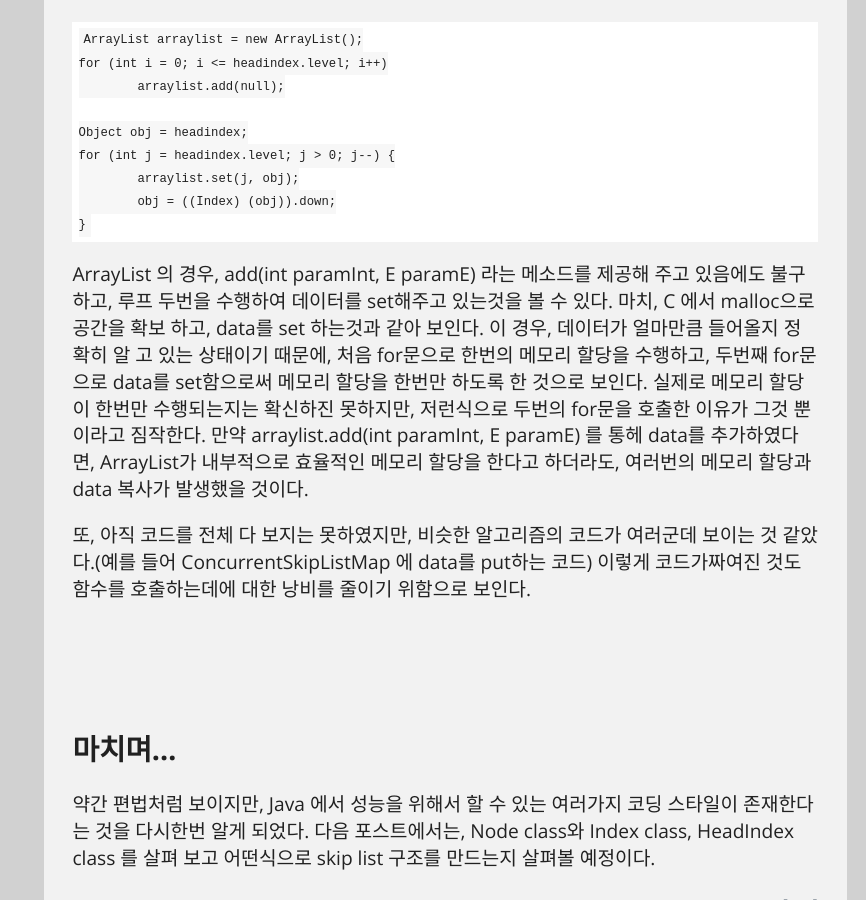
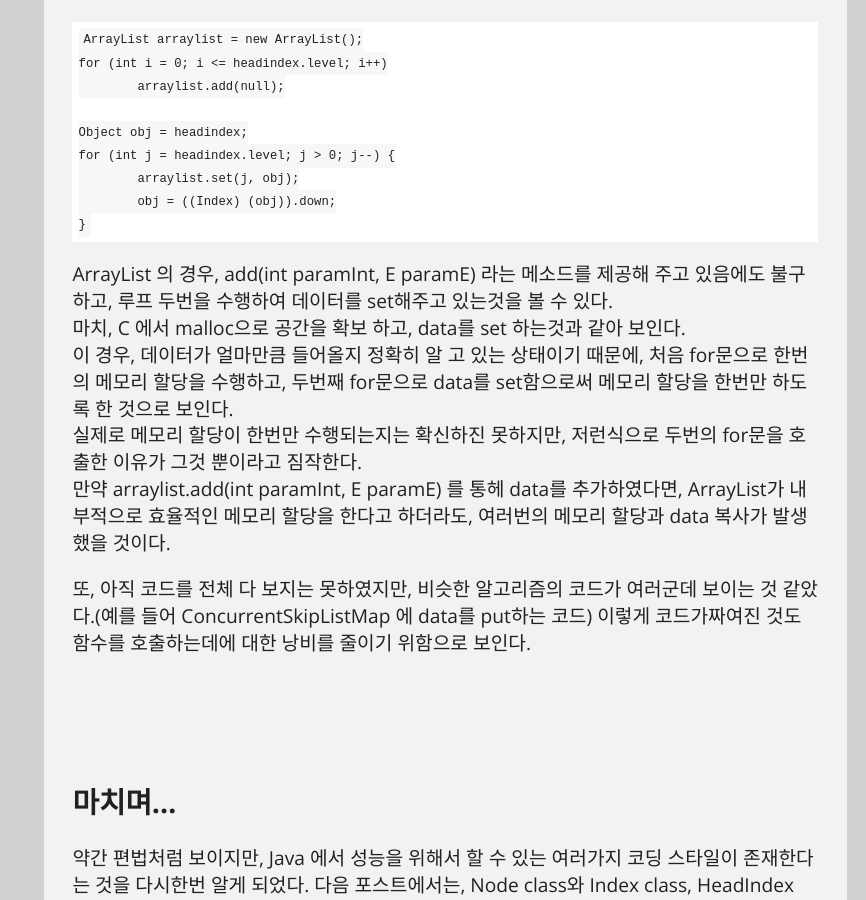
Before and after one commit to kdsr2z0/kdsr2z0.github.io, a Jekyll site: the page built from _posts/2015-02-15-java_skip_list_map_creator.md, in a window 1280 px wide and 900 px high, scrolled down 1561 px. Shown: the whole window, without its empty margins (414-1280 px from the left). Built offline with Jekyll 4.4.1, drawn with Linux system fonts in a browser that asks for light colours; Markdown is read by kramdown in place of the engine named in the settings; comment, search, counter and statistics services are not loaded.

Commit message:
no message

```diff
--- a/_posts/2015-02-15-java_skip_list_map_creator.md
+++ b/_posts/2015-02-15-java_skip_list_map_creator.md
@@ -62,10 +62,10 @@
 
 ArrayList 의 경우, add(int paramInt, E paramE) 라는 메소드를 제공해 주고 있음에도 불구하고,
 루프 두번을 수행하여 데이터를 set해주고 있는것을 볼 수 있다.
-마치, C 에서 malloc으로 공간을 확보 하고, data를 set 하는것과 같아 보인다.
-이 경우, 데이터가 얼마만큼 들어올지 정확히 알 고 있는 상태이기 때문에, 처음 for문으로 한번의 메모리 할당을 수행하고, 두번째 for문으로 data를 set함으로써 메모리 할당을 한번만 하도록 한 것으로 보인다.
-실제로 메모리 할당이 한번만 수행되는지는 확신하진 못하지만, 저런식으로 두번의 for문을 호출한 이유가 그것 뿐이라고 짐작한다.
-만약 arraylist.add(int paramInt, E paramE) 를 통헤 data를 추가하였다면, ArrayList가 내부적으로 효율적인 메모리 할당을 한다고 하더라도, 여러번의 메모리 할당과 data 복사가 발생했을 것이다.
+<br>마치, C 에서 malloc으로 공간을 확보 하고, data를 set 하는것과 같아 보인다.
+<br>이 경우, 데이터가 얼마만큼 들어올지 정확히 알 고 있는 상태이기 때문에, 처음 for문으로 한번의 메모리 할당을 수행하고, 두번째 for문으로 data를 set함으로써 메모리 할당을 한번만 하도록 한 것으로 보인다.
+<br>실제로 메모리 할당이 한번만 수행되는지는 확신하진 못하지만, 저런식으로 두번의 for문을 호출한 이유가 그것 뿐이라고 짐작한다.
+<br>만약 arraylist.add(int paramInt, E paramE) 를 통헤 data를 추가하였다면, ArrayList가 내부적으로 효율적인 메모리 할당을 한다고 하더라도, 여러번의 메모리 할당과 data 복사가 발생했을 것이다.
 
 또, 아직 코드를 전체 다 보지는 못하였지만, 비슷한 알고리즘의 코드가 여러군데 보이는 것 같았다.(예를 들어 ConcurrentSkipListMap 에 data를 put하는 코드)
 이렇게 코드가짜여진 것도 함수를 호출하는데에 대한 낭비를 줄이기 위함으로 보인다.
```
